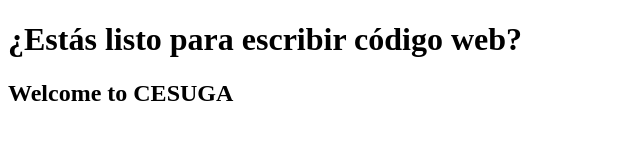
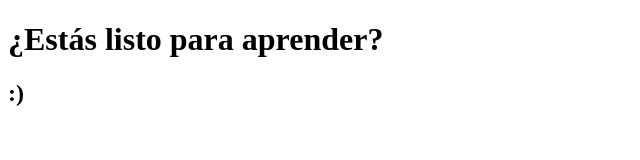
Before and after one commit to Andreaif2/Test_web, a plain HTML site: page index.html in a window 1280 px wide. Shown: the whole page, without its empty margins (0-640 px from the left). Drawn offline with Linux system fonts and the light colour scheme.

Commit message:
Add files via upload
Secondary commit

```diff
--- a/index.html
+++ b/index.html
@@ -4,7 +4,7 @@
 
   </head>
   <body>
-    <h1>¿Estás listo para escribir código web?</h1>
-    <h2>Welcome to CESUGA</h2>
+    <h1>¿Estás listo para aprender?</h1>
+    <h2>:)</h2>
   </body>
 </html>
```
